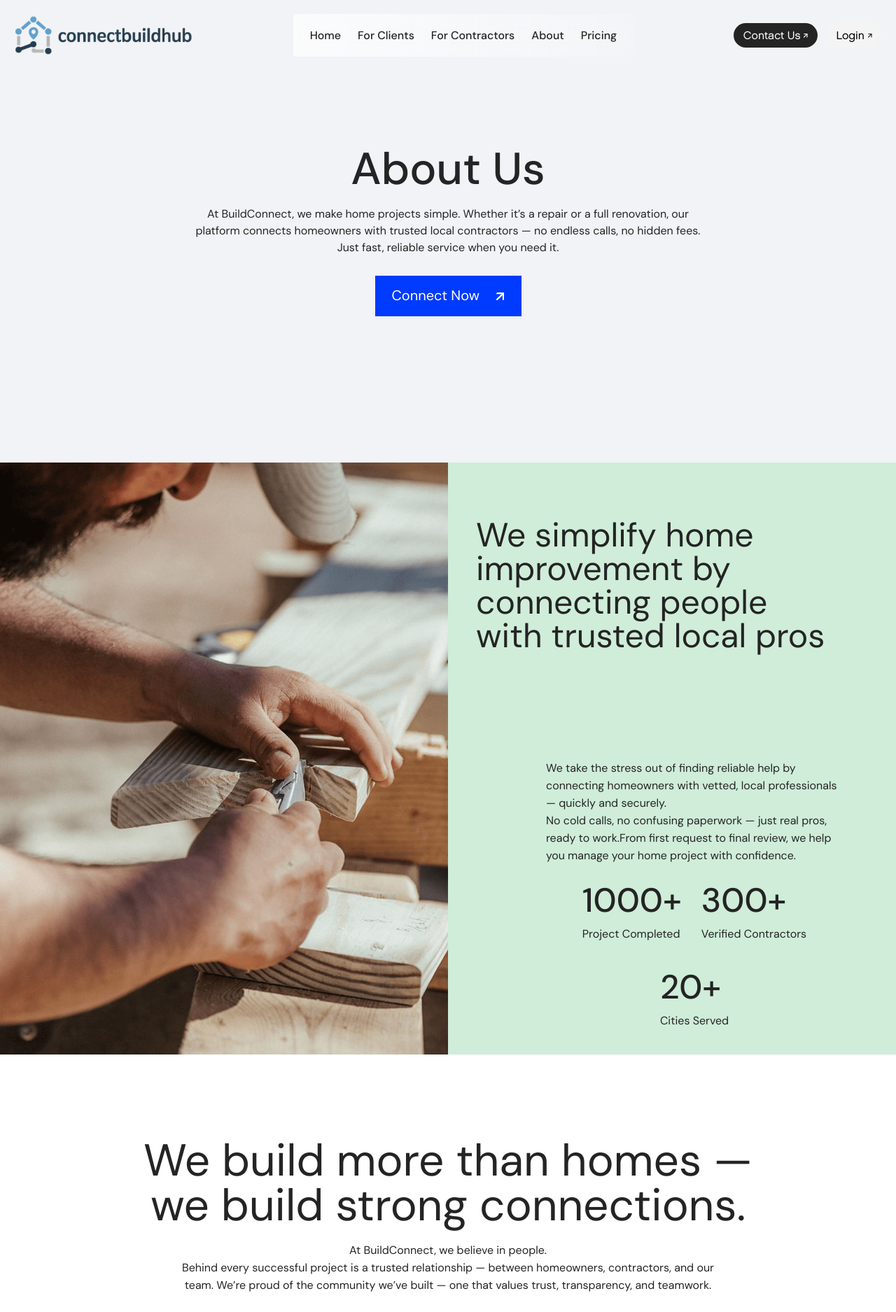
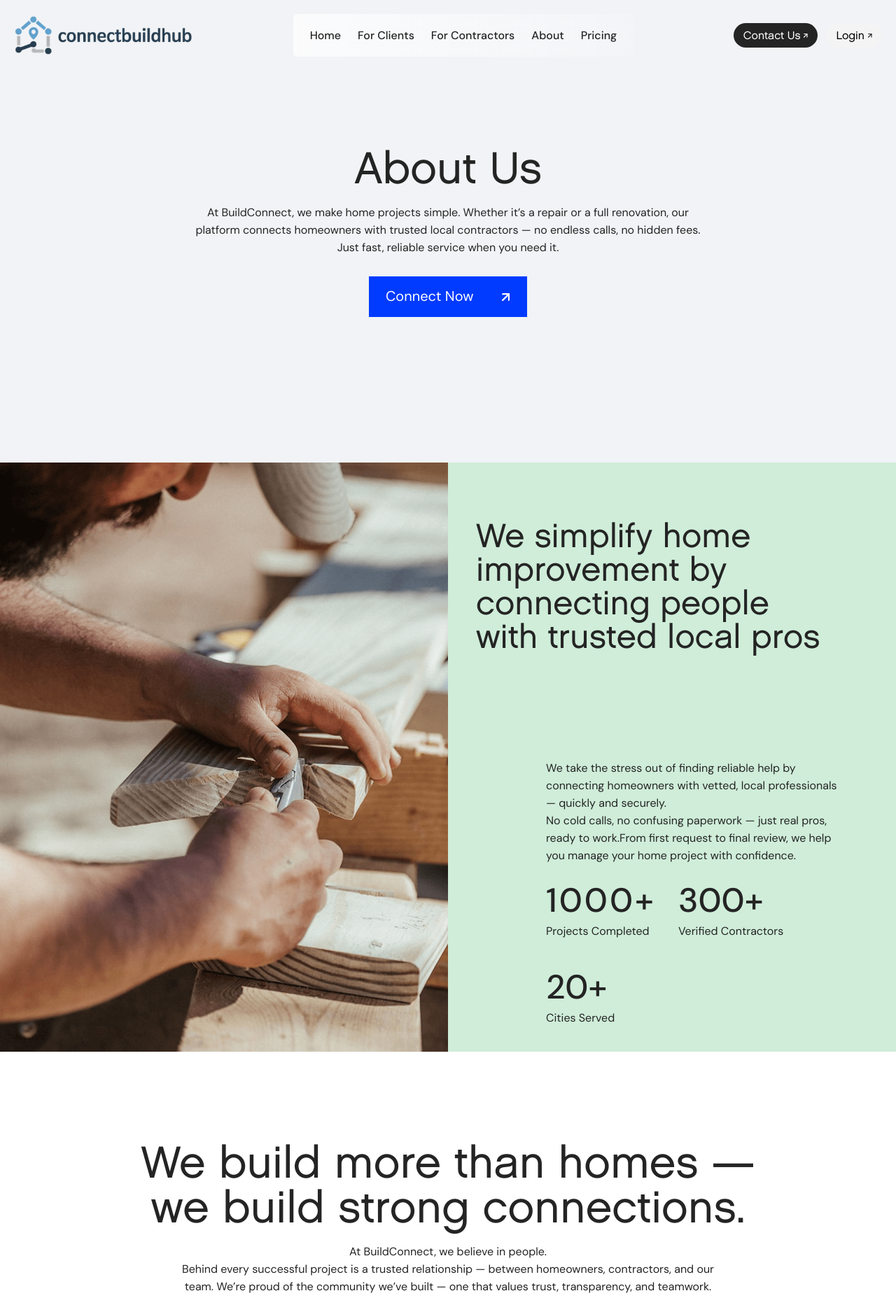
Before and after one commit to CBA-React/Christian-Landes, a Next.js app: page /about in a window 1280 px wide. Shown: the top 1875 px of the page at 70% size. Built offline with nearby package versions, Linux system fonts and the light colour scheme.

Commit message:
Markup fixes after code review for About page

```diff
--- a/src/app/(main)/about/page.tsx
+++ b/src/app/(main)/about/page.tsx
@@ -17,7 +17,7 @@ export default function About(): JSX.Element {
 					}
 					buttonText={'Connect Now'}
 					buttonLink={'#'}
-					descriptionStyles="w-full lg:w-[755px] "
+					descriptionStyles="w-full lg:w-[755px]"
 				/>
 			</div>
 			<Advantages />
--- a/src/modules/about/Advantages.tsx
+++ b/src/modules/about/Advantages.tsx
@@ -10,7 +10,7 @@ export const Advantages = (): JSX.Element => {
 				}}
 			></div>
 			<div className="flex flex-col bg-[#CFEDD9] px-[20px] py-[40px] lg:w-1/2 lg:px-0 lg:pt-[80px] lg:pr-[80px] lg:pb-[36px] lg:pl-[40px]">
-				<h2 className="mb-14 text-[36px] leading-11 lg:mb-38 lg:text-[48px] lg:leading-12">
+				<h2 className="font-chalet-1960 mb-14 text-[36px] leading-11 lg:mb-38 lg:text-[48px] lg:leading-12">
 					We simplify home improvement by connecting people with
 					trusted local pros
 				</h2>
@@ -24,20 +24,20 @@ export const Advantages = (): JSX.Element => {
 						ready to work.From first request to final review, we
 						help you manage your home project with confidence.
 					</p>
-					<ul className="mt-4 ml-1 flex flex-wrap justify-center gap-[28px]">
+					<ul className="mt-4 flex flex-wrap justify-center gap-[28px] lg:justify-start lg:gap-[32px]">
 						<li className="flex flex-col">
-							<div className="text-[40px] font-[500] lg:text-[48px]">
+							<div className="text-[40px] font-[500] tracking-[3px] lg:text-[48px]">
 								1000+
 							</div>
-							<div className="w-[130px] text-[14px] lg:w-full lg:text-[16px]">
-								Project Completed
+							<div className="mt-[-4px] w-[130px] text-[14px] lg:w-full lg:text-[16px]">
+								Projects Completed
 							</div>
 						</li>
 						<li className="flex flex-col">
 							<div className="text-[40px] font-[500] lg:text-[48px]">
 								300+
 							</div>
-							<div className="w-[132px] text-[14px] lg:w-full lg:text-[16px]">
+							<div className="mt-[-4px] w-[132px] text-[14px] lg:w-full lg:text-[16px]">
 								Verified Contractors
 							</div>
 						</li>
@@ -45,7 +45,7 @@ export const Advantages = (): JSX.Element => {
 							<div className="text-[40px] font-[500] lg:text-[48px]">
 								20+
 							</div>
-							<div className="w-[130px] text-[14px] lg:w-full lg:text-[16px]">
+							<div className="mt-[-4px] w-[130px] text-[14px] lg:w-full lg:text-[16px]">
 								Cities Served
 							</div>
 						</li>
--- a/src/modules/about/Connections.tsx
+++ b/src/modules/about/Connections.tsx
@@ -13,9 +13,9 @@ export const Connections = (): JSX.Element => {
 	]);
 
 	return (
-		<section className="mb-[56px] px-[20px] lg:mb-[208px] lg:px-0">
+		<section className="mb-[56px] px-[20px] lg:mb-[208px] lg:px-0 lg:pt-[6px]">
 			<div className="mb-[24px] flex flex-col items-center lg:mb-[120px]">
-				<h2 className="mb-2 text-center text-[36px] leading-11 lg:mb-[20px] lg:w-[954px] lg:text-[64px] lg:leading-[64px]">
+				<h2 className="font-chalet-1960 mb-2 text-center text-[36px] leading-11 lg:mb-[20px] lg:w-[954px] lg:text-[64px] lg:leading-[64px]">
 					We build more than homes — we build strong connections.
 				</h2>
 				<p className="mb-[20px] text-left text-[16px] leading-[155%] lg:mb-[28px] lg:w-[770px] lg:text-center">
--- a/src/shared/components/DescriptionBanner/DescriptionBanner.tsx
+++ b/src/shared/components/DescriptionBanner/DescriptionBanner.tsx
@@ -12,6 +12,7 @@ interface BannerProps {
 	buttonLink: string;
 	buttonIcon?: ReactNode;
 	descriptionStyles?: string;
+	sectionStyles?: string;
 }
 
 export const DescriptionBanner = ({
@@ -21,15 +22,16 @@ export const DescriptionBanner = ({
 	buttonLink,
 	buttonIcon = <ArrowRightIcon aria-hidden="true" />,
 	descriptionStyles,
+	sectionStyles,
 }: BannerProps): JSX.Element => {
 	return (
 		<article className={'light-background h-full w-full bg-[#F1F3F6]'}>
-			<section className="flex h-full flex-col items-center justify-start px-4 pt-28 text-center sm:justify-center sm:pt-0 md:px-6 lg:px-0">
-				<h1 className="max-w-[811px] text-[48px] leading-[48px] font-medium lg:text-[64px] lg:leading-[64px]">
+			<section className="flex h-full flex-col items-center justify-start px-5 pt-[109px] text-center sm:justify-center sm:pt-0 md:px-5 lg:px-0">
+				<h1 className="font-chalet-1960 max-w-[811px] text-[48px] leading-[48px] font-medium lg:text-[64px] lg:leading-[64px]">
 					{title}
 				</h1>
 				<p
-					className={`mt-[12px] mb-[22px] ${descriptionStyles} leading-[150%] md:mt-[20px] md:mb-[28px]`}
+					className={`mt-[12px] mb-[22px] ${descriptionStyles} leading-[155%] md:mt-[20px] md:mb-[28px]`}
 				>
 					{description}
 				</p>
@@ -42,7 +44,7 @@ export const DescriptionBanner = ({
 							color="primary"
 							icon={buttonIcon}
 							iconPosition="right"
-							className="!h-[58px] w-full justify-between !rounded-none !bg-[#003BFF] !px-6 !py-3 !text-[20px] !font-[400] sm:!w-[209px] lg:!w-[209px]"
+							className="!h-[58px] w-full justify-between !rounded-none !bg-[#003BFF] !px-6 !py-3 !text-[20px] !font-[400] sm:!w-[209px] lg:!w-[226px]"
 							aria-label={buttonText}
 						>
 							{buttonText}
```
